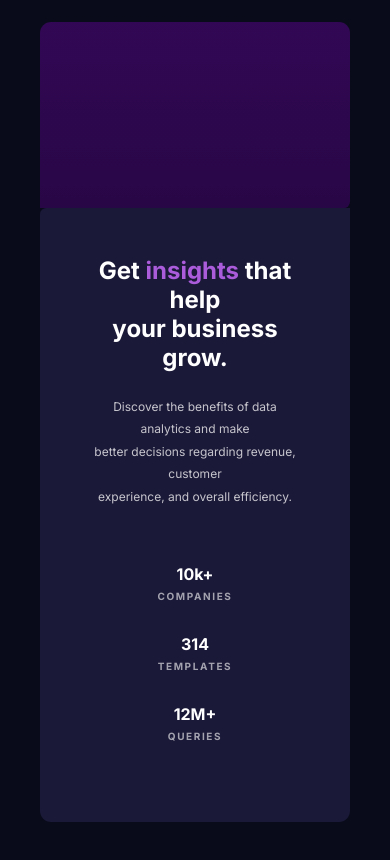
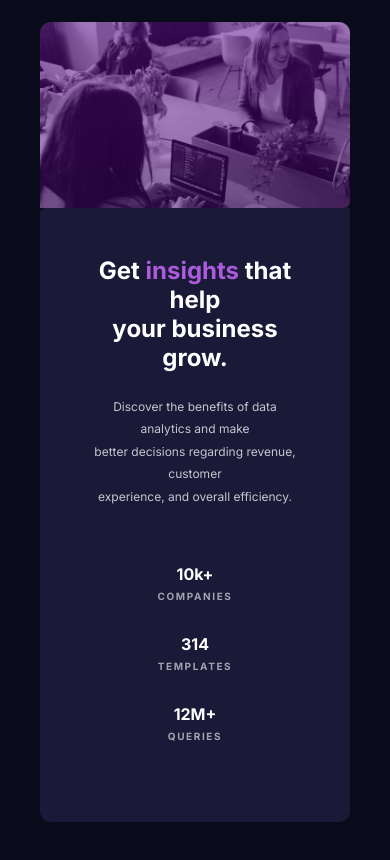
Before and after one commit to MaryUba/Assignment-statcard, a plain HTML site: page index.html in a window 390 px wide. Drawn offline with Linux system fonts and the light colour scheme; files that its build step writes are made by us from their sources.

Commit message:
updated style

```diff
--- a/index.html
+++ b/index.html
@@ -3,7 +3,7 @@
 <head>
     <meta charset="UTF-8">
     <meta name="viewport" content="width=device-width, initial-scale=1.0">
-    <link rel="stylesheet" href="/Assignments/style.css">
+    <link rel="stylesheet" href="./style.css">
     <link rel="preconnect" href="https://fonts.googleapis.com">
 <link rel="preconnect" href="https://fonts.gstatic.com" crossorigin>
 <link href="https://fonts.googleapis.com/css2?family=Fraunces:opsz,wght@9..144,700&family=Inter:wght@400;700&family=Montserrat:wght@700&display=swap" rel="stylesheet">
--- a/style.css
+++ b/style.css
@@ -58,7 +58,7 @@ body{
 }
 
 .RHS-img{
-    background-image: linear-gradient(0deg, hsla(277, 95%, 23%, 0.500), hsla(277, 95%, 29%, 0.500)), url(/Assignments/images/image-header-desktop.jpg);
+    background-image: linear-gradient(0deg, hsla(277, 95%, 23%, 0.500), hsla(277, 95%, 29%, 0.500)), url(./images/image-header-desktop.jpg);
     background-size: cover;
     background-position: center;
     width: 30rem;
@@ -76,7 +76,7 @@ body{
     }
 
     .RHS-img{
-        background-image: linear-gradient(0deg, hsla(277, 95%, 23%, 0.500), hsla(277, 95%, 29%, 0.500)), url(/Assignments/images/image-header-mobile.jpg);
+        background-image: linear-gradient(0deg, hsla(277, 95%, 23%, 0.500), hsla(277, 95%, 29%, 0.500)), url(./images/image-header-mobile.jpg);
         background-size: cover;
         background-position: center;
         width: 100%;
```
